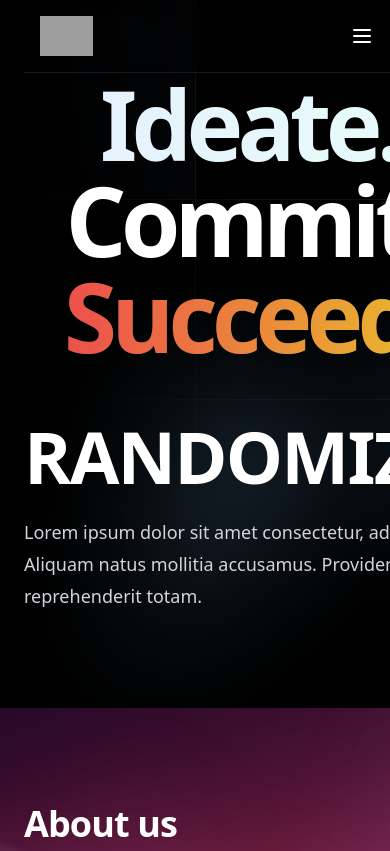
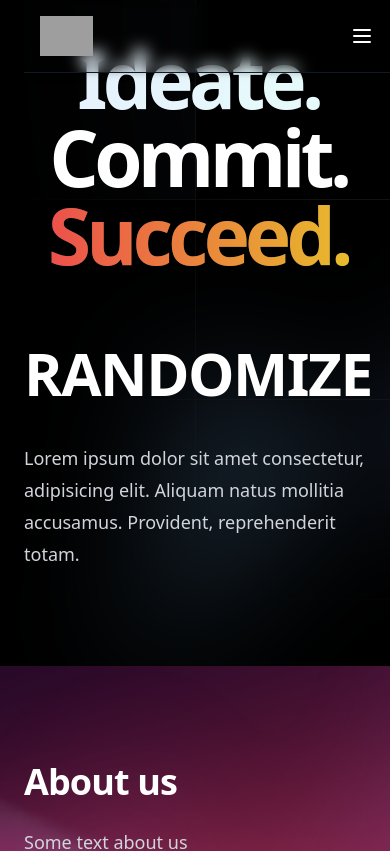
Before and after one commit to randomizemuj/website, a React (Vite) app: page / in a window 390 px wide. Shown: the top 851 px of the page. Built offline with nearby package versions, Linux system fonts and the light colour scheme; grey boxes are pictures that could not be loaded.

Commit message:
Routing Added

```diff
--- a/src/Components/Events.jsx
+++ b/src/Components/Events.jsx
@@ -1,17 +1,16 @@
-// import event2Image from "src/assets/Gradient-2.png"; // Import event 2 image
-// import event3Image from "src/assets/Gradient-2.png"; // Import event 3 image
-// import event1Image from "src/assets/Gradient-2.png"; // Import event 1 image
-// import event4Image from "src/assets/Gradient-2.png"; // Import event 4 image
+import eventData from '../Data/Events.json';
+
 
 export default function Events() {
+
   // Sample event data with images
-  const events = [
-    { id: 1, title: "Event 1", link: "#", image: "src/assets/Gradient-2.png" },
-    { id: 2, title: "Event 2", link: "#", image: "src/assets/Gradient-2.png" },
-    { id: 3, title: "Event 3", link: "#", image: "src/assets/Gradient-2.png" },
-    { id: 4, title: "Event 4", link: "#", image: "src/assets/Gradient-2.png" },
-    // Add more events as needed
-  ];
+  // const events = [
+  //   { id: 1, title: "Event 1", link: "#", image: "src/assets/Gradient-2.png" },
+  //   { id: 2, title: "Event 2", link: "#", image: "src/assets/Gradient-2.png" },
+  //   { id: 3, title: "Event 3", link: "#", image: "src/assets/Gradient-2.png" },
+  //   { id: 4, title: "Event 4", link: "#", image: "src/assets/Gradient-2.png" },
+  //   // Add more events as needed
+  // ];
 
   return (
     <div
@@ -32,22 +31,22 @@ export default function Events() {
           </a>
         </h1>
         <nav>
-          <a href="#" className="text-white hover:underline" style={{ marginLeft: "auto" }}>
-            All events
+          <a href="/events" className="text-white hover:underline" style={{ marginLeft: "auto" }}>
+            View all →
           </a>
         </nav>
       </header>
 
       <div className="container mx-auto mt-10">
         <div className="grid grid-cols-4 gap-4 w-full">
-          {events.slice(0, 4).map((event) => (
+          {eventData.slice(0, 4).map((eventData) => (
             <div
-              key={event.id}
+              key={eventData.id}
               className="bg-white p-6 rounded shadow-md hover:shadow-lg transition duration-300 h-full"
-              style={{ backgroundImage: `url(${event.image})`, backgroundSize: "cover", backgroundPosition: "center" }}
+              style={{ backgroundImage: `url(${eventData.image})`, backgroundSize: "cover", backgroundPosition: "center" }}
             >
-              <a href={event.link} className="text-xl font-bold hover:underline text-white">
-                {event.title}
+              <a href={eventData.link} className="text-xl font-bold hover:underline text-white">
+                {eventData.title}
               </a>
             </div>
           ))}
--- a/src/Components/Landing.jsx
+++ b/src/Components/Landing.jsx
@@ -2,7 +2,7 @@
 
 export default function Landing() {
   return (
-    <div className="relative isolate overflow-hidden bg-black"> /* " bg-gray-900 " default one */
+    <div className="relative isolate overflow-hidden bg-black">
       <svg
         className="absolute inset-0 -z-10 h-full w-full stroke-white/10 [mask-image:radial-gradient(100%_100%_at_top_right,white,transparent)]"
         aria-hidden="true"
@@ -44,23 +44,23 @@ export default function Landing() {
           }}
         />
       </div>
-      <div className="mx-auto max-w-7xl px-6 pb-24 pt-10 sm:pb-32 flex md:flex-row xxsm:flex-col sm:flex-col lg:px-8 md:py-40 md:px-8 ">
-        <div className="mx-auto max-w-2xl flex-shrink-0 lg:mx-0 lg:max-w-xl lg:pt-8 ">
-          <h1 className="mt-10  ml-0 text-center font-bold tracking-tight text-white lg:text-7xl text-7xl  sm:text-7xl xxsm:text-7xl ">
-           RANDOMIZE();
+      <div className="mx-auto max-w-7xl px-6 pb-24 pt-10 sm:pb-32 flex  lg:flex-row flex-col-reverse lg:px-8  lg:py-40 md:px-8 ">
+        <div className=" mx-auto max-w-2xl flex-shrink-0 lg:mx-0 lg:max-w-xl lg:pt-8 ">
+          <h1 className="mt-10  ml-0 text-center font-bold tracking-tight text-white  text-[15vw] md:text-[10vw] lg:text-8xl ">
+           RANDOMIZE
           </h1>
           <p className="mt-6 text-lg leading-8 text-gray-300">
             Lorem ipsum dolor sit amet consectetur, adipisicing elit. Aliquam natus mollitia accusamus. Provident, reprehenderit totam.
           </p>
         </div>
 
-        <div className="mx-auto max-w-7xl px-6 pb-24  xxsm:pb-4   sm:pb-4 flex-row  lg:px-8 lg:pt-10 sm:pt-10 mt-3 md:mt-0 xxsm:order-first md:order-last lg:ml-20">
-          <div className="lg:w-1/2 lg:pr-10 mx-2 ">
-          <h1 className=" lg:text-9xl  text-8xl text-center sm:text-8xl leading-none select-none tracking-tightest font-extrabold  ">
-                            <span data-content="Ideate." className="relative block before:content-[attr(data-content)] before:w-full before:z-0 before:block before:absolute before:top-0 before:px-2 before:bottom-0 before:left-0 before:text-center before:text-white before:animate-gradient-background-1 flex-row lg:left-14 ">
+        <div className="mx-auto  max-w-7xl px-4 pb-4 md:pb-4 flex-row  lg:px-8 lg:pt-10  lg:mt-0  ">
+          <div className="  mx-auto max-w-2xl flex-shrink-0 lg:mx-0 lg:max-w-xl  lg:pt-0 ">
+          <h1 className=" text-[20vw] text-center md:text-[15vw] lg:text-8xl leading-none select-none tracking-tightest font-extrabold pr-4">
+                            <span data-content="Ideate." className=" relative block before:content-[attr(data-content)] before:w-full before:z-0 before:block before:absolute before:top-0 before:px-2 before:bottom-0 before:left-0 before:text-center before:text-white before:animate-gradient-background-1 flex-row lg:right-5 ">
                                 <span className="px-2 text-transparent bg-clip-text bg-gradient-to-r from-gradient-1-start to-gradient-1-end animate-gradient-foreground-1 "> Ideate.</span>
                             </span>
-                            <span data-content="Commit." className="relative block before:content-[attr(data-content)] before:w-full before:z-0 before:block before:absolute before:top-0 before:px-2 before:bottom-0 before:left-0 before:text-center before:text-white before:animate-gradient-background-2 flex-row lg:left-5">
+                            <span data-content="Commit." className="relative block before:content-[attr(data-content)] before:w-full before:z-0 before:block before:absolute before:top-0 before:px-2 before:bottom-0 before:left-0 before:text-center before:text-white before:animate-gradient-background-2 flex-row lg-right-7">
                                 <span className="px-2 text-transparent bg-clip-text bg-gradient-to-r from-gradient-2-start to-gradient-2-end animate-gradient-foreground-2 "> Commit.</span>
                             </span>
                             <span data-content="Succeed." className="relative block before:content-[attr(data-content)] before:w-full before:z-0 before:block before:absolute before:top-0 before:px-2 before:bottom-0 before:left-0 before:text-center before:text-white before:animate-gradient-background-3 flex-row ">
--- a/src/Components/Navbar.jsx
+++ b/src/Components/Navbar.jsx
@@ -54,7 +54,7 @@ const Navbar = () => {
             </a>
             <span className="px-1.5"></span>
             <a
-              href="/"
+              href="#our-projects"
               className="text-white hover:text-gray-300 px-3 py-2 rounded-md text-xl"
             >
               Projects
@@ -107,19 +107,19 @@ const Navbar = () => {
             </a>
 
             <a
-              href="/team"
+              href="#our-projects"
               className="block text-white hover:text-gray-300 px-3 py-2 rounded-md"
             >
               Projects
             </a>
             <a
-              href="/"
+              href="/events"
               className="block text-white hover:text-gray-300 px-3 py-2 rounded-md"
             >
               Events
             </a>
             <a
-              href="/"
+              href="/teams"
               className="block text-white hover:text-gray-300 px-3 py-2 rounded-md"
             >
               Teams
--- a/src/Components/Projects.jsx
+++ b/src/Components/Projects.jsx
@@ -4,7 +4,7 @@ import PassionProjectsData from '../Data/PassionProjectsData.jsx'
 
 export default function Projects() {
   return (
-    <div className="bg-black py-24 sm:py-32">
+    <div className="bg-black py-24 sm:py-32" id="our-projects">
       <div className="max-w-7xl px-6 lg:px-10">
         <div className="max-w-2xl text-left mx-auto mb-8">
           <h2 className="text-3xl font-bold tracking-tight text-gray-400 sm:text-4xl">
--- a/src/Data/Events.json
+++ b/src/Data/Events.json
@@ -1,4 +1,6 @@
+
 [
+
     {
       "id": 1,
       "title": "EVENT 1",
--- a/src/Data/LiveProjectsData.jsx
+++ b/src/Data/LiveProjectsData.jsx
@@ -1,8 +1,8 @@
 const LiveProjects = [
     {
       id: 1,
-      title: "Boost your conversion rate",
-      href: "#",
+      title: "Odysseus",
+      href: "/odysseus",
       description:
         "Illo sint voluptas. Error voluptates culpa eligendi. Hic vel totam vitae illo. Non aliquid explicabo necessitatibus unde. Sed exercitationem placeat consectetur nulla deserunt vel. Iusto corrupti dicta.",
       imageUrl:
@@ -12,8 +12,8 @@ const LiveProjects = [
     },
     {
       id: 2,
-      title: "Boost your conversion rate",
-      href: "#",
+      title: "Pathaan",
+      href: "/pathaan",
       description:
         "Illo sint voluptas. Error voluptates culpa eligendi. Hic vel totam vitae illo. Non aliquid explicabo necessitatibus unde. Sed exercitationem placeat consectetur nulla deserunt vel. Iusto corrupti dicta.",
       imageUrl:
@@ -23,8 +23,8 @@ const LiveProjects = [
     },
     {
       id: 3,
-      title: "Boost your conversion rate",
-      href: "#",
+      title: "Quill",
+      href: "/quill",
       description:
         "Illo sint voluptas. Error voluptates culpa eligendi. Hic vel totam vitae illo. Non aliquid explicabo necessitatibus unde. Sed exercitationem placeat consectetur nulla deserunt vel. Iusto corrupti dicta.",
       imageUrl:
--- a/src/pages/Teams.jsx
+++ b/src/pages/Teams.jsx
@@ -64,13 +64,13 @@ export default function Teams() {
 
       <div className="bg-gray-900 py-24 sm:py-12">
       <div className="mx-auto max-w-7xl px-6 lg:px-8">
-        <div className="mx-auto max-w-2xl lg:mx-0">
-          <h2 className="text-3xl font-bold tracking-tight text-gray-900 sm:text-4xl">Core Team</h2>
-          <p className="mt-6 text-lg leading-8 text-gray-600">
-            We're a dynamic group of individuals who are passionate about what we do and dedicated to delivering the
-            best results for our clients.
-          </p>
-        </div>
+      <div className="mx-auto max-w-2xl lg:mx-0">
+            <h2 className="text-3xl font-bold tracking-tight text-white sm:text-4xl">Core Team</h2>
+            <p className="mt-6 text-lg leading-8 text-gray-300">
+              We're a dynamic group of individuals who are passionate about what we do and dedicated to delivering the
+              best results for our clients.
+            </p>
+          </div>
         <ul
           role="list"
           className="mx-auto mt-20 grid max-w-2xl grid-cols-1 gap-x-8 gap-y-16 sm:grid-cols-2 lg:mx-0 lg:max-w-none lg:grid-cols-3"
```
